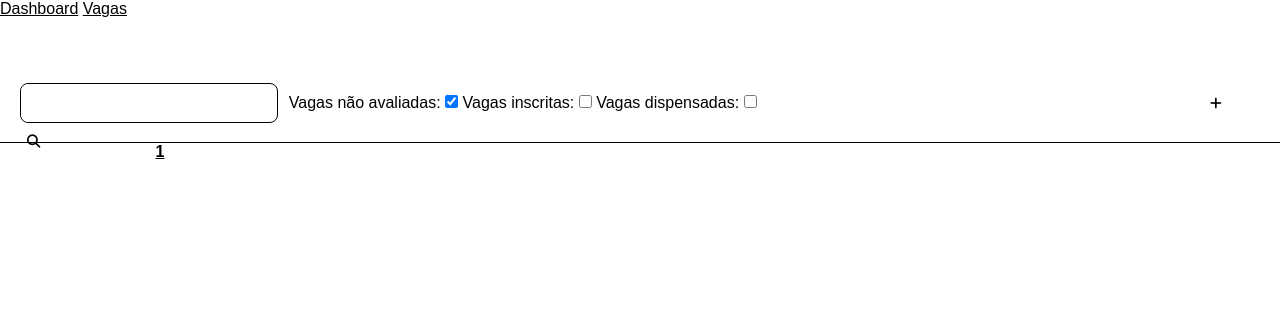
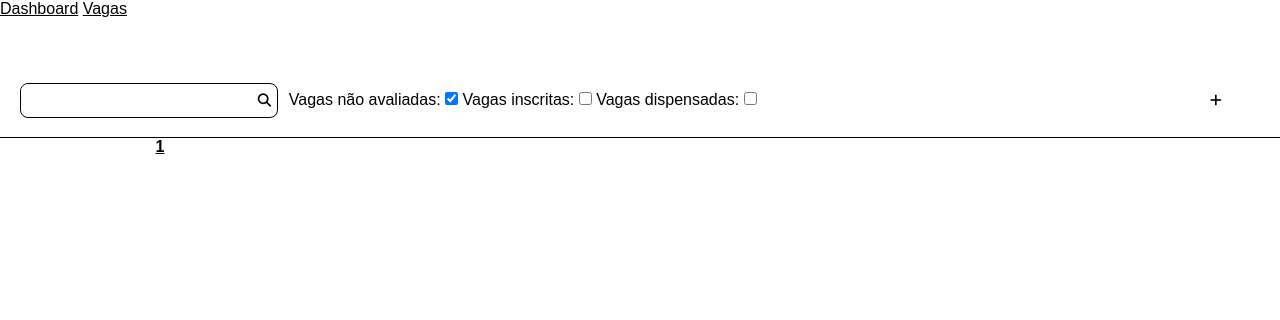
Before and after one commit to PedroTejon/Job-Search-Assistant, a Django app: page /vagas/ in a window 1280 px wide. Shown: the top 320 px of the page. Run offline with Django 4.2, Linux system fonts and the light colour scheme; data that the repository does not hold is empty; parts of the project's set-up code (start-up, migrations or seed data) failed here and were passed over; some libraries are stand-ins or nearby versions.

Commit message:
fix: mudança de estilo da search_bar para melhor visibilidade em dispositivos com telas menores

```diff
--- a/interfaces/vagas/static/vagas.css
+++ b/interfaces/vagas/static/vagas.css
@@ -44,9 +44,22 @@ body {
     border-bottom: 1px black solid;
 }
 
+#search_bar_container {
+    height: 100%;
+    width: 20vw;
+
+    display: flex;
+    justify-content: space-between;
+    align-items: center;
+    grid-column: 1;
+
+    border: 1px solid black;
+    border-radius: 1vh;
+}
+
 #search_bar {
-    height: 95%;
-    width: 17.5vw;
+    height: 92.5%;
+    flex-grow: 1;
 
     border: none;
     border-radius: 1vh;
@@ -157,11 +170,12 @@ body {
 
     background-color: rgb(5, 114, 206);
 
-    animation: indeterminateAnimation 1s infinite linear;
+    animation: ind_progress_bar 1s infinite linear;
     transform-origin: 0% 50%;
 }
 
-@keyframes indeterminateAnimation {
+/* found on the web, dont remember where */
+@keyframes ind_progress_bar {
     0% {
         transform:  translateX(0) scaleX(0);
     }
--- a/interfaces/vagas/templates/vagas.html
+++ b/interfaces/vagas/templates/vagas.html
@@ -3,7 +3,7 @@
 {% include "start.html" %}
     <div id="listings_section">
         <div id="listings_filters">
-            <div style="height: 100%; width: 20vw; border: 1px solid black;border-radius: 1vh; grid-column: 1;">
+            <div id="search_bar_container">
                 <input id="search_bar" type="text" value="{{query}}">
                 <button id="search_button" onclick="search('{{query}}')"><i class="fa-solid fa-magnifying-glass"></i></button>
             </div>
```
